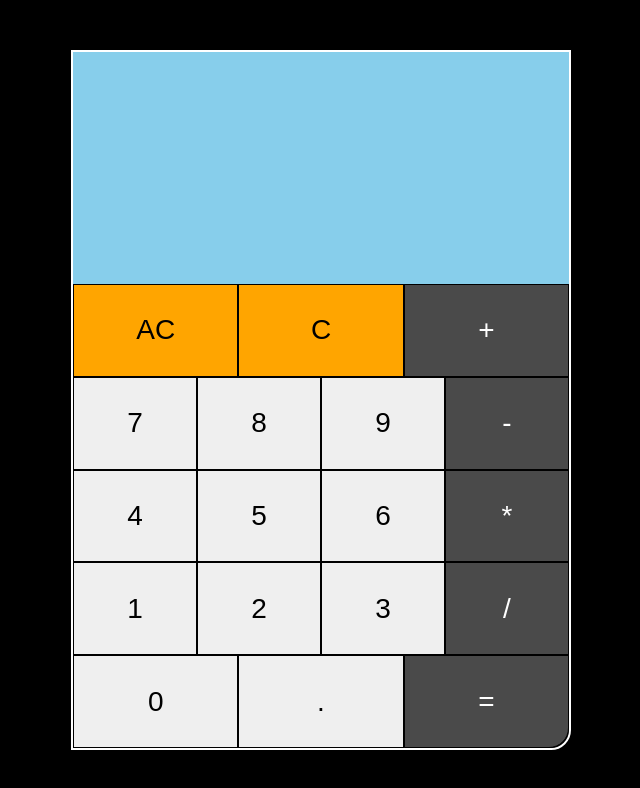
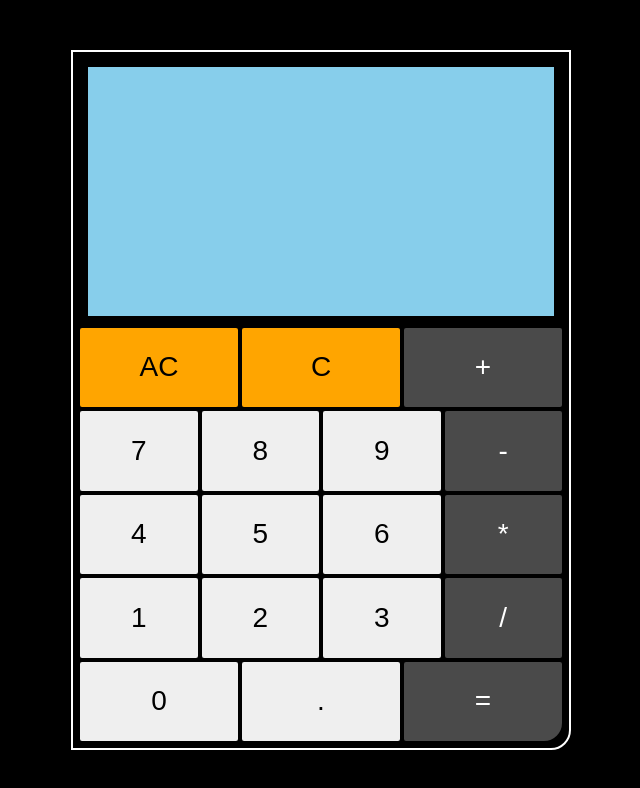
Before and after one commit to nerddude24/calc-mini, a plain HTML site: page index.html in a window 1280 px wide. Shown: the whole page, without its empty margins (319-959 px from the left). Drawn offline with Linux system fonts and the light colour scheme.

Commit message:
Prettify the calcultor even more

```diff
--- a/style.css
+++ b/style.css
@@ -23,6 +23,7 @@ body {
 	border-radius: 0px 0px 20px 0px;
 	height: 700px;
 	width: 500px;
+	padding: 5px;
 
 	display: flex;
 	flex-direction: column;
@@ -31,6 +32,10 @@ body {
 
 .display {
 	background-color: skyblue;
+
+	box-sizing: content-box;
+	padding: 20px;
+	border: 10px solid black;
 
 	flex: 1;
 	display: flex;
@@ -59,7 +64,8 @@ body {
 button {
 	flex: 1;
 	font-size: 28px;
-	border: 1px solid black;
+	border: 2px solid black;
+	border-radius: 4px;
 	cursor: pointer;
 }
 
```
